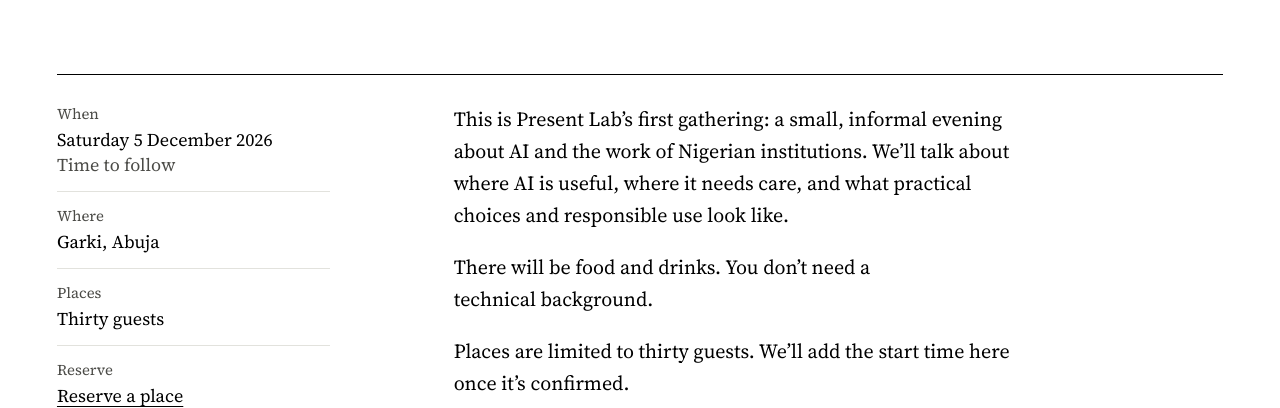
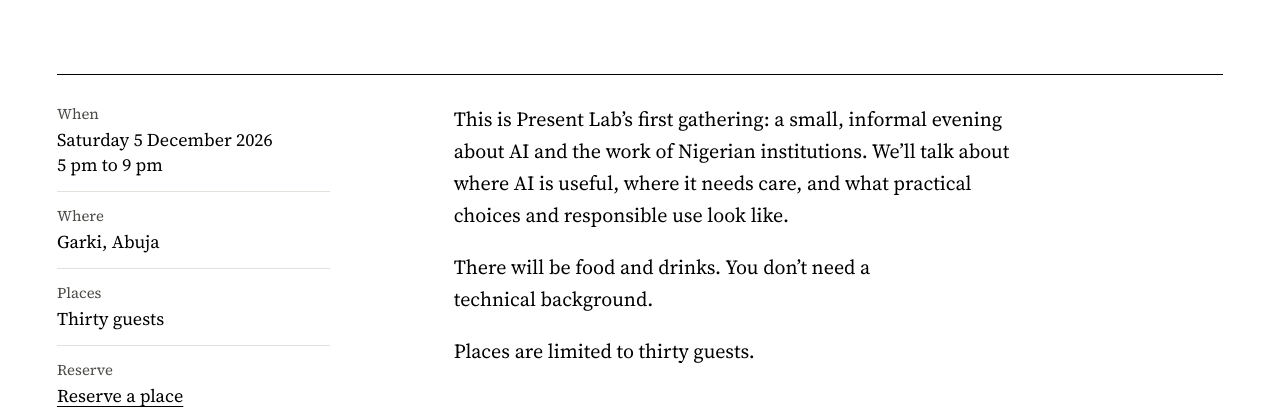
Before and after one commit to Akinloluwinc/presentlab-website, an Eleventy site: page src/notes/an-evening-on-ai.md in a window 1280 px wide. Shown: the part 397-805 px from the top of the page. Built offline with nearby package versions, Linux system fonts and the light colour scheme; Eleventy itself is replaced by a stand-in of ours; files that its build step writes are made by us from their sources; what @resvg/resvg-wasm, satori would draw is missing.

Commit message:
An Evening on AI: add the time, 5 pm to 9 pm
Matches the flyers. Drops the line saying the start time would follow.

Co-Authored-By: Claude Opus 5.5 <noreply@anthropic.com>
Claude-Session: https://claude.ai/code/session_01WPddF31axDDTDHSxCW7WFZ

```diff
--- a/src/notes/an-evening-on-ai.md
+++ b/src/notes/an-evening-on-ai.md
@@ -5,6 +5,7 @@ date: 2026-12-05
 practice: ai-digital
 dek: "An evening of conversation about what AI means for our work and institutions in Nigeria, open to everyone."
 place: Garki, Abuja
+time: 5 pm to 9 pm
 capacity: Thirty guests
 reserve: https://forms.gle/h2mBRCFL8YBVq3Ne9
 ---
@@ -12,4 +13,4 @@ This is Present Lab’s first gathering: a small, informal evening about AI and
 
 There will be food and drinks. You don’t need a technical background.
 
-Places are limited to thirty guests. We’ll add the start time here once it’s confirmed.
+Places are limited to thirty guests.
```
